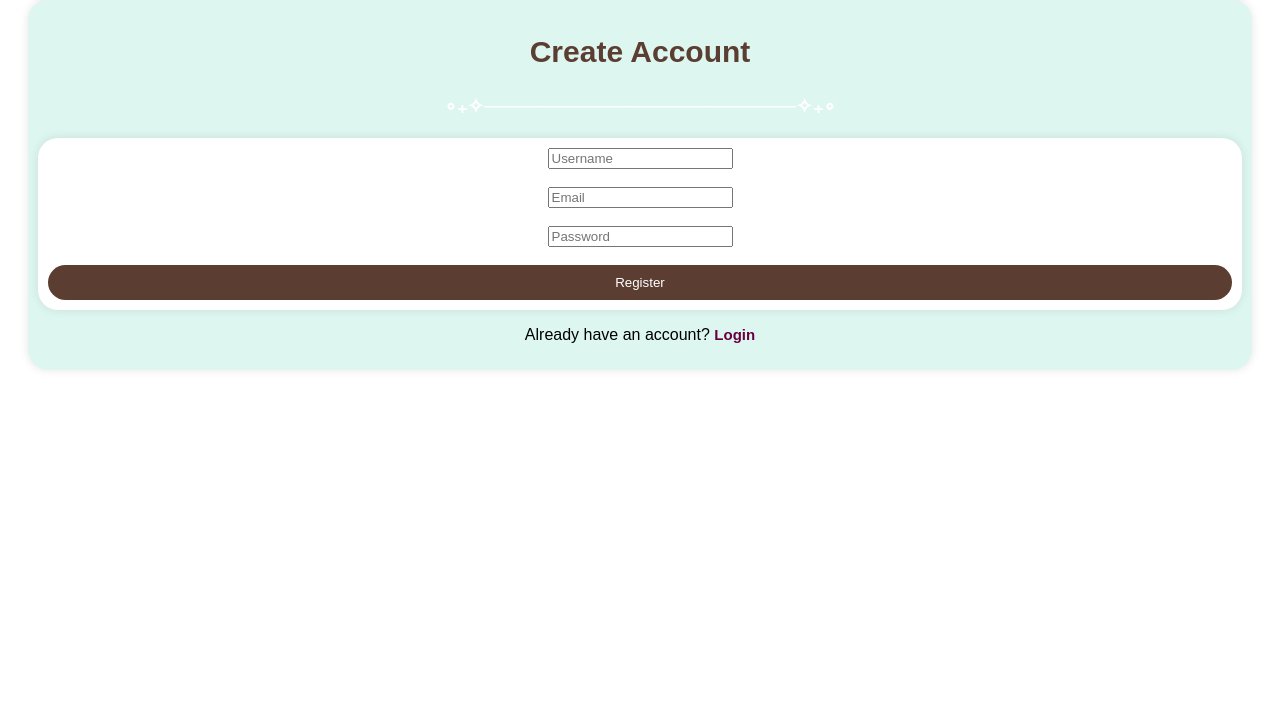
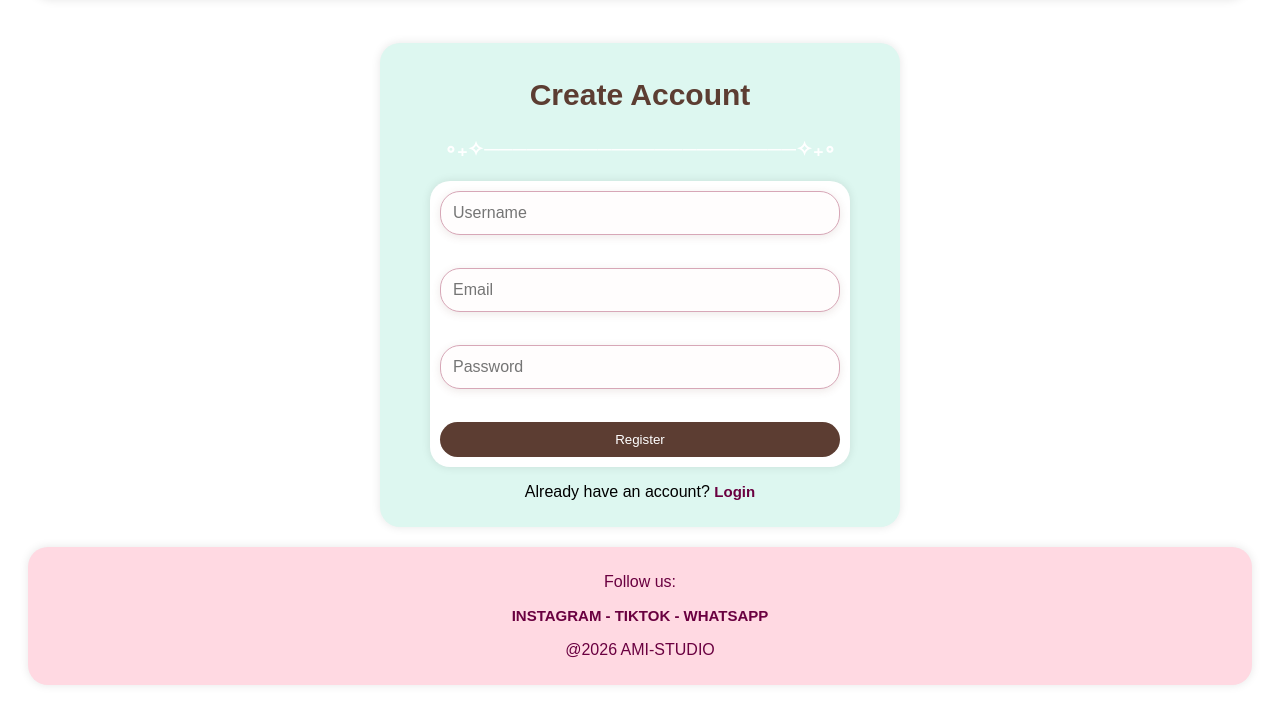
Before and after one commit to samirah-7/AMI_Studio1, a PHP site: page /process-register.php in a window 1280 px wide. Shown: the part 260-973 px from the top of the page. Before the commit the page ends 630 px from the top, so only its background shows below. Run offline with PHP 8.4, Linux system fonts and the light colour scheme; some web fonts are replaced.

Commit message:
<3
شلت كل الكومنت
و زبطت تنبيه التسجيل يصير يودي لصفحة التسجيل على طول
و ربط صور البرودكت ديتيلز مع الستايل

```diff
--- a/favorites.php
+++ b/favorites.php
@@ -1,10 +1,8 @@
 <?php
 include "config.php";
 
-// رقم المستخدم (تأكدي أنه 1 زي ما جربنا في الداتابيز)
 $user_id = 1;
 
-// استخدمنا $pdo بدلاً من $conn عشان يختفي الخطأ
 $stmt = $pdo->prepare("
     SELECT favorites.id AS fav_id, products.* FROM favorites
     JOIN products ON favorites.product_id = products.id
@@ -29,6 +27,7 @@ $favorites = $stmt->fetchAll();
         <ul>
             <li><a href="products.php">HOME</a></li>
             <li><a href="cart.php">CART</a></li>
+            <li><a href="login.php">LOG IN</a></li>
             <li><a href="favorites.php">FAVORITE</a></li>
         </ul>
     </nav>
--- a/process-order.php
+++ b/process-order.php
@@ -2,8 +2,6 @@
 include "config.php";
 
 if ($_SERVER["REQUEST_METHOD"] == "POST") {
-    // هنا المفروض الكود اللي يحفظ الطلب في الداتابيز
-    // بس حالياً بنعطيك رسالة نجاح عشان تتأكدين إن الربط صح
     echo "<h2>Ami Studio 🧶</h2>";
     echo "<p>Thank you! Your order has been placed successfully.</p>";
     echo "<p>We will review your payment receipt soon.</p>";
--- a/process-register.php
+++ b/process-register.php
@@ -20,7 +20,7 @@
         </ul>
     </nav>
 </header>
-
+<h1></h1>
 <div class="logindiv">
     <h2 id="loginh2">Create Account</h2>
     <h3 id="loginh3">∘₊✧──────────────────────✧₊∘</h3>
@@ -38,5 +38,13 @@
     </p>
 </div>
 
+<footer class="footer">
+    <p class="background">Follow us:</p>
+    <a href="https://www.instagram.com/ami.studi0?igsh=MTFrbW82OGp5ZnBydQ==">INSTAGRAM - </a>
+    <a href="https://www.tiktok.com/@ami.studi0?_r=1&_t=ZS-96AJUvVID2O">TIKTOK - </a>
+    <a href="https://wa.me/+966579810446">WHATSAPP</a>
+    <p class="background">@2026 AMI-STUDIO</p>
+</footer>
+
 </body>
 </html>
--- a/product-details.php
+++ b/product-details.php
@@ -39,10 +39,11 @@ if (!$product) {
     die("Product not found.");
 }
 ?>
+
 <div class="dprodiv">
     <h1><?= $product['name']; ?></h1>
 
-<img src="images/<?= $product['image']; ?>" width="200">
+    <img src="DateBase/<?= $product['image_url']; ?>" width="200">
 
     <p>Price: <?= $product['price']; ?> SAR</p>
     <p><?= $product['description']; ?></p>
@@ -51,6 +52,7 @@ if (!$product) {
         Add to Cart 🛒
     </button>
 </div>
+
 <script src="js/cart.js"></script>
 
 <footer class="footer">
--- a/products.php
+++ b/products.php
@@ -24,7 +24,6 @@
 <?php
 include "config.php";
 
-// جلب المنتجات
 $stmt = $pdo->query("SELECT * FROM products");
 $products = $stmt->fetchAll();
 ?>
--- a/save-cart.php
+++ b/save-cart.php
@@ -7,8 +7,6 @@ if (!isLoggedIn()) {
 }
 
 $user_id = $_SESSION['user_id'];
-
-// نجيب الكارت من localStorage باستخدام JavaScript
 ?>
 
 <script>
--- a/style.css
+++ b/style.css
@@ -78,6 +78,9 @@ width:200px;
 	border-radius:20px;
     border-top: 40px;
 	padding:10px;
+ width: 100%;
+    max-width: 500px;
+    margin: auto;
     grid-template-columns: repeat(auto-fill, minmax(300px, 3fr));
     gap: 15px;
     flex-direction: row;
@@ -86,9 +89,7 @@ width:200px;
     align-items: center;
     box-shadow: 0 0 10px rgba(0, 0, 0, 0.1);
 	}
-.acc{
-    color: #5C3D32;
-}
+
 .loginform{
 	background-color:#ffffff;
     color:#6a0040;
@@ -97,19 +98,23 @@ width:200px;
     margin-top: 20px;
 	box-shadow: 0 0 10px rgba(0, 0, 0, 0.1);
 	text-align:center;
+    width: 400px;
+    margin: auto;
 }
 
 
-.loginin input[type="text"],
-.loginin input[type="password"] {
-    width: 300%;
-    padding: 10px;
-    margin-bottom: 10px;
-    border: 1px solid #71443b;
+.loginin{
+    width: 100%;
+    max-width: 500px;
+    padding: 12px;
+    margin-bottom: 15px;
+    border: 1.5px solid #d7a7b7;
     border-radius: 20px;
-    box-shadow: 0 0 10px rgba(113, 68, 59, 0.3);
+    box-shadow: 0 2px 8px rgba(113, 68, 59, 0.12);
+    box-sizing: border-box;
+    background-color: #fffdfd;
+    font-size: 16px;
 }
-
 input:focus,
 textarea:focus,
 select:focus {
@@ -263,7 +268,14 @@ th, td {
     margin: 20px auto;
     max-width: 1200px;}
 
-
+.dprodiv h1 {
+    color: #6a0040;
+    font-size: 2.5rem;
+}
+.dprodiv p {
+    font-size: 1.2rem;
+    color: #6a0040;
+}
 .smdivpro {
     background-color: #B5EAD7 !important;
     display: inline-block !important;
@@ -277,6 +289,22 @@ th, td {
     width: 250px !important;
 }
 
+.addbut {
+
+
+    font-family: 'Futura', sans-serif;
+    width: 100%;
+    padding: 10px;
+    background-color: #4FAF95;
+    color: #fff;
+    border: none;
+    border-radius: 20px;
+    cursor: pointer;
+
+}
+.addbut:hover {
+    background-color: #3E947D;
+}
 
 .card-img-container {
     background-color: #B5EAD7 !important;
```
Also changed, not shown: cart.php (+7 -2 lines). Lines whose indentation alone changed are shown as unchanged.
